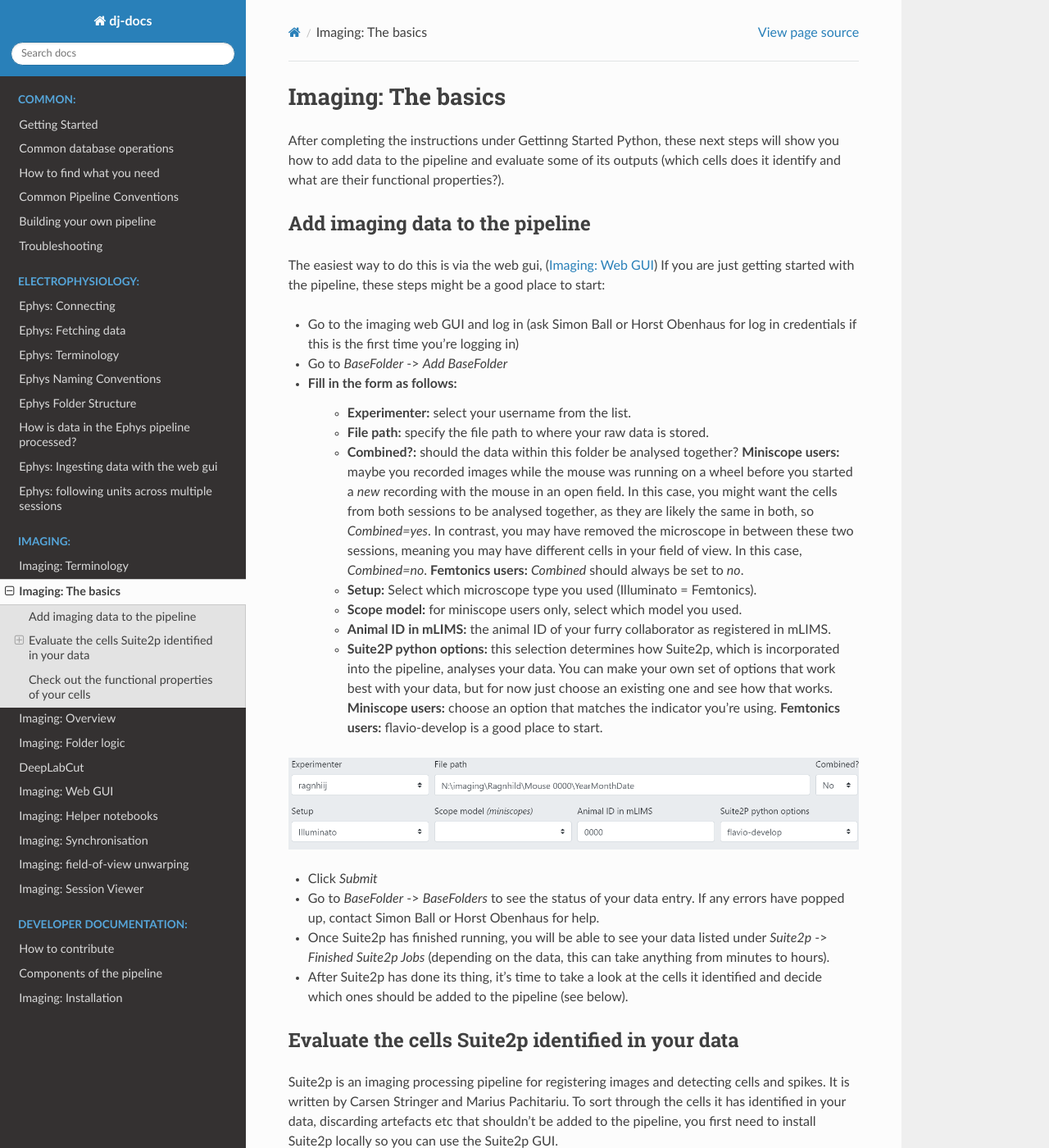
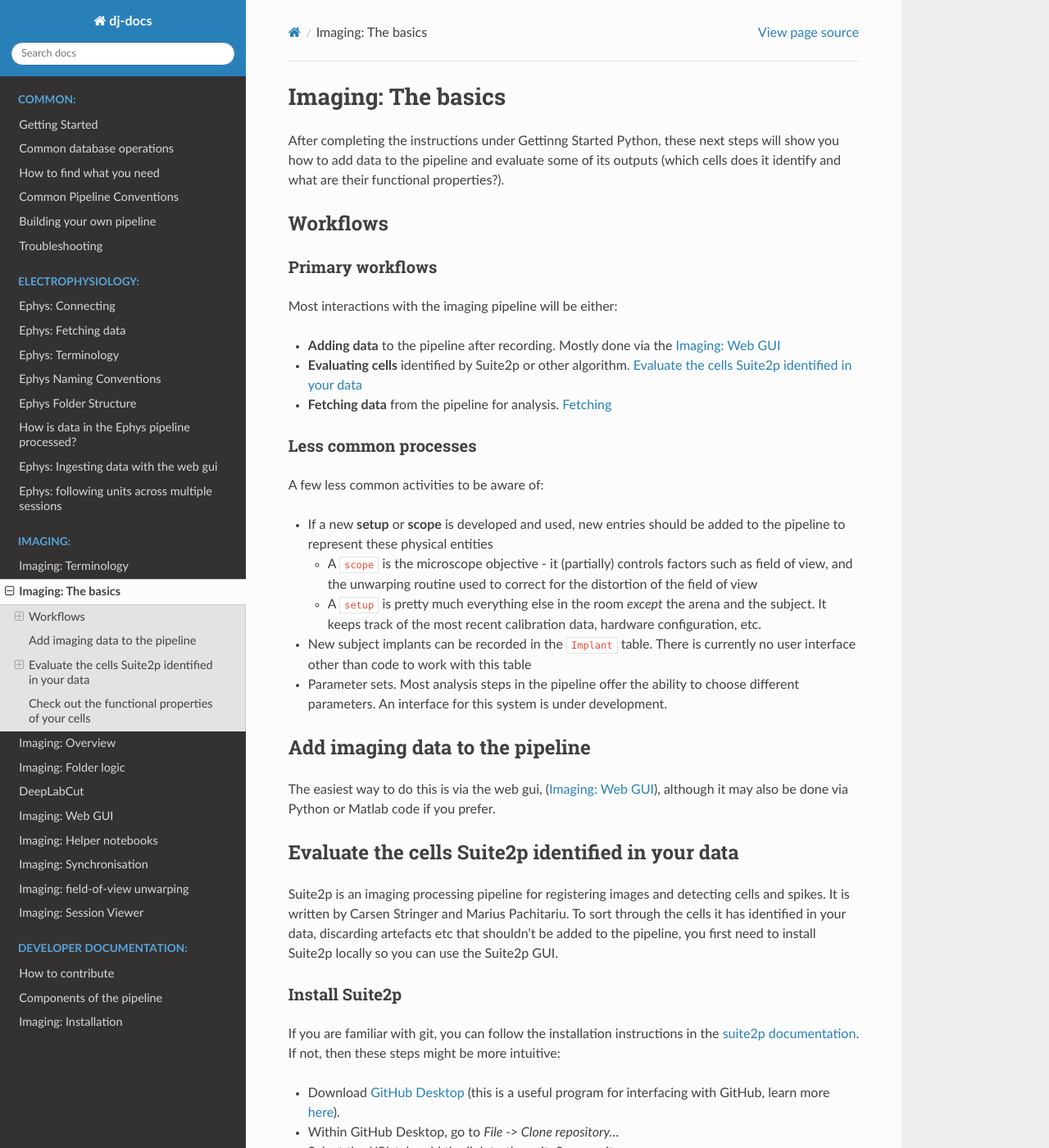
Before and after one commit to kavli-ntnu/dj-docs, a Sphinx documentation site: the page built from docs/imaging/basics.rst, in a window 1280 px wide and 1400 px high. Shown: the whole window at 82% size. Built offline with Sphinx 7.4.7 and the Read the Docs theme 2.0.0, drawn with Linux system fonts in a browser that asks for light colours.

Commit message:
(Imaging) Group all web-gui activities in the same page
Ingesting data via the imaging web gui is currently split over `basics` and `web gui`, which is unnecessarily complex. Group these together under web-gui

```diff
--- a/docs/imaging/basics.rst
+++ b/docs/imaging/basics.rst
@@ -1,3 +1,5 @@
+.. _Imaging Basics:
+
 ==========================
 Imaging: The basics
 ==========================
@@ -5,32 +7,43 @@
 After completing the instructions under :ref:`Gettinng Started Python`, these next steps will show you how to add data to the pipeline and evaluate some of its outputs (which cells does it identify and what are their functional properties?).
 
 
+Workflows
+-------------------
+
+Primary workflows
+^^^^^^^^^^^^^^^^^^^^
+
+Most interactions with the imaging pipeline will be either:
+
+- **Adding data** to the pipeline after recording. Mostly done via the :ref:`Imaging ingestion`
+- **Evaluating cells** identified by Suite2p or other algorithm. :ref:`Imaging Basics Evaluate`
+- **Fetching data** from the pipeline for analysis. :ref:`Common Operations Fetch`
+
+Less common processes
+^^^^^^^^^^^^^^^^^^^^^^^^
+
+A few less common activities to be aware of:
+
+* If a new **setup** or **scope** is developed and used, new entries should be added to the pipeline to represent these physical entities
+
+  - A ``scope`` is the microscope objective - it (partially) controls factors such as field of view, and the unwarping routine used to correct for the distortion of the field of view
+
+  - A ``setup`` is pretty much everything else in the room *except* the arena and the subject. It keeps track of the most recent calibration data, hardware configuration, etc.
+
+* New subject implants can be recorded in the ``Implant`` table. There is currently no user interface other than code to work with this table
+
+* Parameter sets. Most analysis steps in the pipeline offer the ability to choose different parameters. An interface for this system is under development.
+
+
+
+
 Add imaging data to the pipeline
 ----------------------------------------
 
-The easiest way to do this is via the web gui, (:ref:`Imaging ingestion`)
-If you are just getting started with the pipeline, these steps might be a good place to start:
+The easiest way to do this is via the web gui, (:ref:`Imaging ingestion`), although it may also be done via Python or Matlab code if you prefer.
 
-- Go to the imaging web GUI and log in (ask Simon Ball or Horst Obenhaus for log in credentials if this is the first time you're logging in)
 
-- Go to *BaseFolder* -> *Add BaseFolder*
-- Fill in the form as follows:
-    - **Experimenter:** select your username from the list.
-    - **File path:** specify the file path to where your raw data is stored.
-    - **Combined?:** should the data within this folder be analysed together? **Miniscope users:** maybe you recorded images while the mouse was running on a wheel before you started a *new* recording with the mouse in an open field. In this case, you might want the cells from both sessions to be analysed together, as they are likely the same in both, so *Combined=yes*. In contrast, you may have removed the microscope in between these two sessions, meaning you may have different cells in your field of view. In this case, *Combined=no*. **Femtonics users:** *Combined* should always be set to *no*.
-    - **Setup:** Select which microscope type you used (Illuminato = Femtonics).
-    - **Scope model:** for miniscope users only, select which model you used.
-    - **Animal ID in mLIMS:** the animal ID of your furry collaborator as registered in mLIMS.
-    - **Suite2P python options:** this selection determines how Suite2p, which is incorporated into the pipeline, analyses your data. You can make your own set of options that work best with your data, but for now just choose an existing one and see how that works. **Miniscope users:** choose an option that matches the indicator you're using. **Femtonics users:** flavio-develop is a good place to start.
-
-.. figure:: /_static/imaging/gui_basefolder_example.png
-   :alt: Adding a Femtonics base folder via the web gui
-
-- Click *Submit*
-- Go to *BaseFolder* -> *BaseFolders* to see the status of your data entry. If any errors have popped up, contact Simon Ball or Horst Obenhaus for help.
-- Once Suite2p has finished running, you will be able to see your data listed under *Suite2p* -> *Finished Suite2p Jobs* (depending on the data, this can take anything from minutes to hours).
-- After Suite2p has done its thing, it's time to take a look at the cells it identified and decide which ones should be added to the pipeline (see below).
-
+.. _Imaging Basics Evaluate:
 
 Evaluate the cells Suite2p identified in your data
 -----------------------------------------------------
```
Also changed, not shown: docs/common/common_operations.rst (+8 -1 lines), docs/imaging/how-to-add-sessions.rst (+52 -17 lines).
